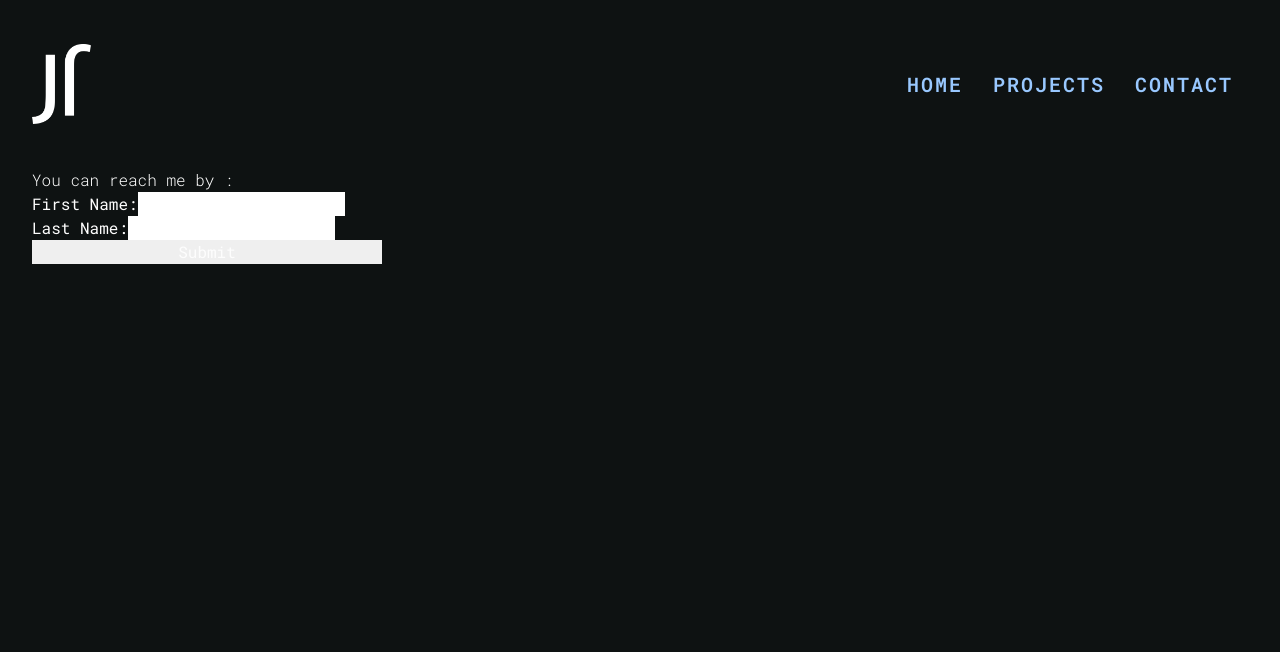
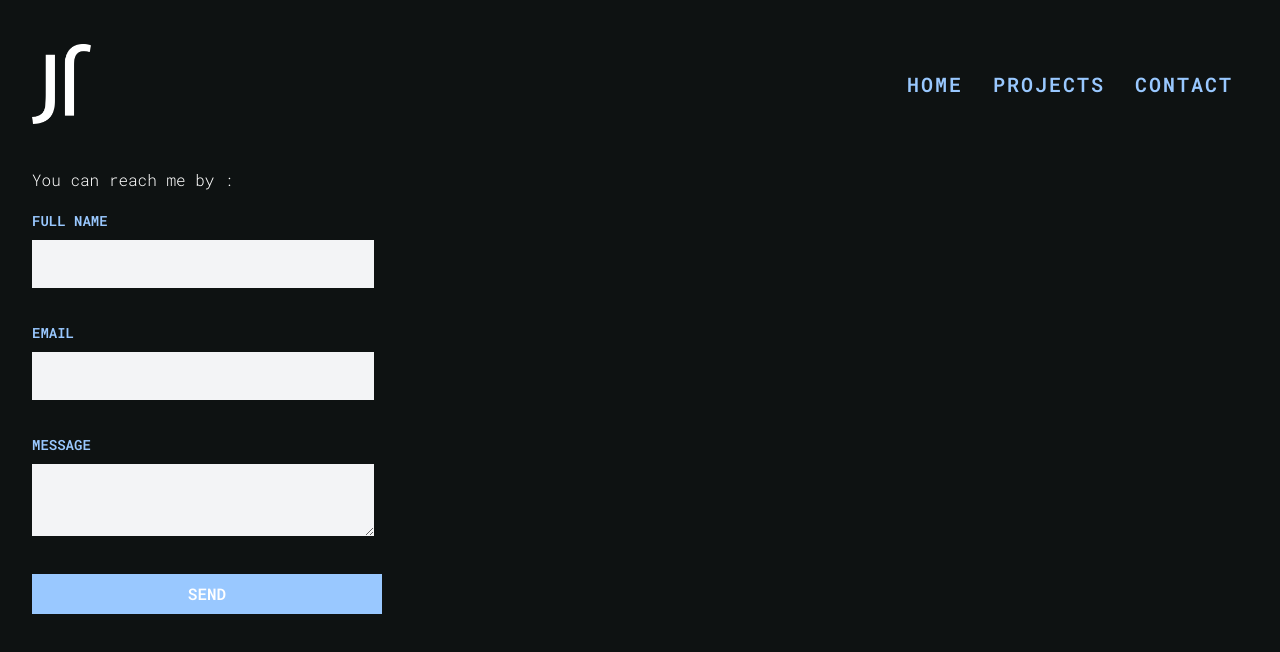
Before and after one commit to jfvandermousen/portfolio, a React (Create React App) app: page /contact in a window 1280 px wide. Shown: the top 652 px of the page. Built offline with nearby package versions, Linux system fonts and the light colour scheme.

Commit message:
style contact form

```diff
--- a/src/components/Contact.js
+++ b/src/components/Contact.js
@@ -1,37 +1,47 @@
 import React, { useState } from "react";
 
 export default function Contact(props) {
-  const [name, setName] = useState("");
-  const [lastName, setLastName] = useState("");
+  const [fullName, setFullName] = useState("");
+  const [email, setEmail] = useState("");
+  const [message, setMessage] = useState("");
 
   const handleSubmit = (evt) => {
       evt.preventDefault();
-      alert(`Submitting Name ${name}`)
+      alert(`${fullName}`)
   }
   return (
 
     <div>
-        <p>You can reach me by :</p>
-    <form className="flex flex-col" onSubmit={handleSubmit}>
-      <label>
-        First Name:
-        <input
-          type="text"
-          value={name}
-          onChange={e => setLastName(e.target.value)}
-        />
-      </label>
-      <label>
-        Last Name:
-        <input
-          type="text"
-          value={lastName}
-          onChange={e => setLastName(e.target.value)}
-        />
-      </label>
-      <input type="submit" value="Submit" />
+      <p>You can reach me by :</p>
+      <form classNameName="flex flex-col" onSubmit={handleSubmit}>
+          <div className="mt-4 mr-2">
+            <span className="uppercase text-sm form-lab font-bold">Full Name</span>
+            <input className="w-full bg-gray-100 form-input mt-2 p-3  focus:outline-none focus:shadow-outline"
+              type="text"
+              value={fullName}
+              onChange={e => setFullName(e.target.value)}/>
+            </div>
+
+          <div className="mt-8 mr-2">
+            <span className="uppercase text-sm form-lab font-bold">Email</span>
+            <input className="w-full bg-gray-100 form-input mt-2  p-3  focus:outline-none focus:shadow-outline"
+              type="text"
+              value={email}
+              onChange={e => setEmail(e.target.value)}/>
+          </div>
+
+          <div className="mt-8 mr-2">
+            <span className="uppercase text-sm form-lab font-bold">Message</span>
+            <textarea className="w-full bg-gray-100 form-input mt-2  p-3  focus:outline-none focus:shadow-outline"
+              type="text"
+              value={message}
+              onChange={e => setMessage(e.target.value)}/>
+          </div>
+          <button className="w-full mt-8 bg-btn  text-white font-bold py-2 px-4 "
+          type="submit">
+  SEND
+</button>
     </form>
-
     </div>
   );
 }
--- a/src/index.css
+++ b/src/index.css
@@ -38,9 +38,17 @@ h2 {
   margin-bottom: 1em;
 
 }
-h3, .nav-overlay {
+h3, .nav-overlay, .form-lab {
   font-weight: 600;
   color: #99c8ff;
+
+}
+.bg-btn {
+  background-color: #99c8ff;
+}
+.form-input {
+  font-weight: 400;
+  color: black;
 
 }
 p {
```
